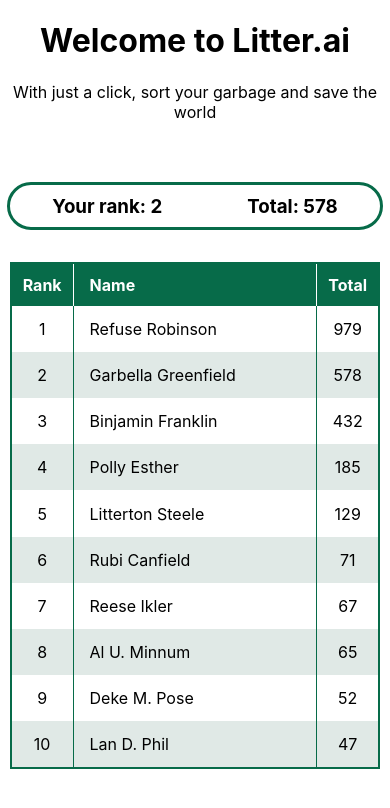
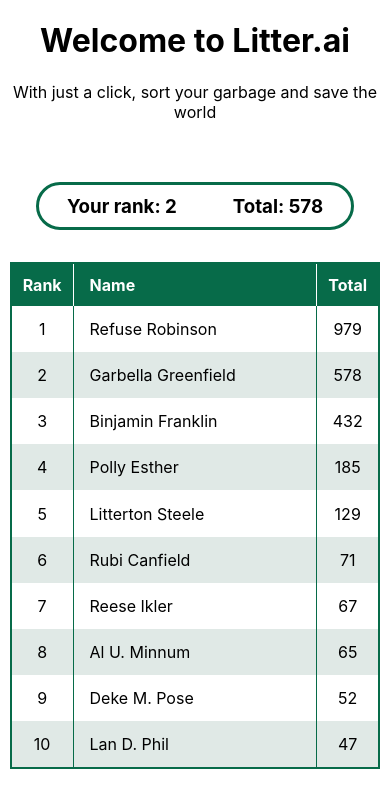
Before and after one commit to codeforsanjose/litter.ai, a React (Create React App) app: page / in a window 390 px wide. Shown: the top 808 px of the page. Built offline with nearby package versions, Linux system fonts and the light colour scheme.

Commit message:
Changed App.js to display flex and centered children; Leaderboard adjusts to size of screen with focus on mobile sizing

```diff
--- a/src/App.css
+++ b/src/App.css
@@ -1,5 +1,9 @@
 .App {
   text-align: center;
+  display: flex;
+  flex-direction: column;
+  align-items: center;
+  justify-content: center;
 }
 
 .App-logo {
--- a/src/Leaderboard.css
+++ b/src/Leaderboard.css
@@ -16,7 +16,7 @@
 }
 
 .lb-user-stats {
-  width: 95vw;
+  width: 80%;
   height: 5vh;
   display: flex;
   align-items: center;
@@ -27,7 +27,7 @@
 }
 
 .lb-table {
-  width: 95vw;
+  width: 95%;
   height: 60vh;
   border: 0.15rem var(--main-green) solid;
   border-spacing: inherit;
```
